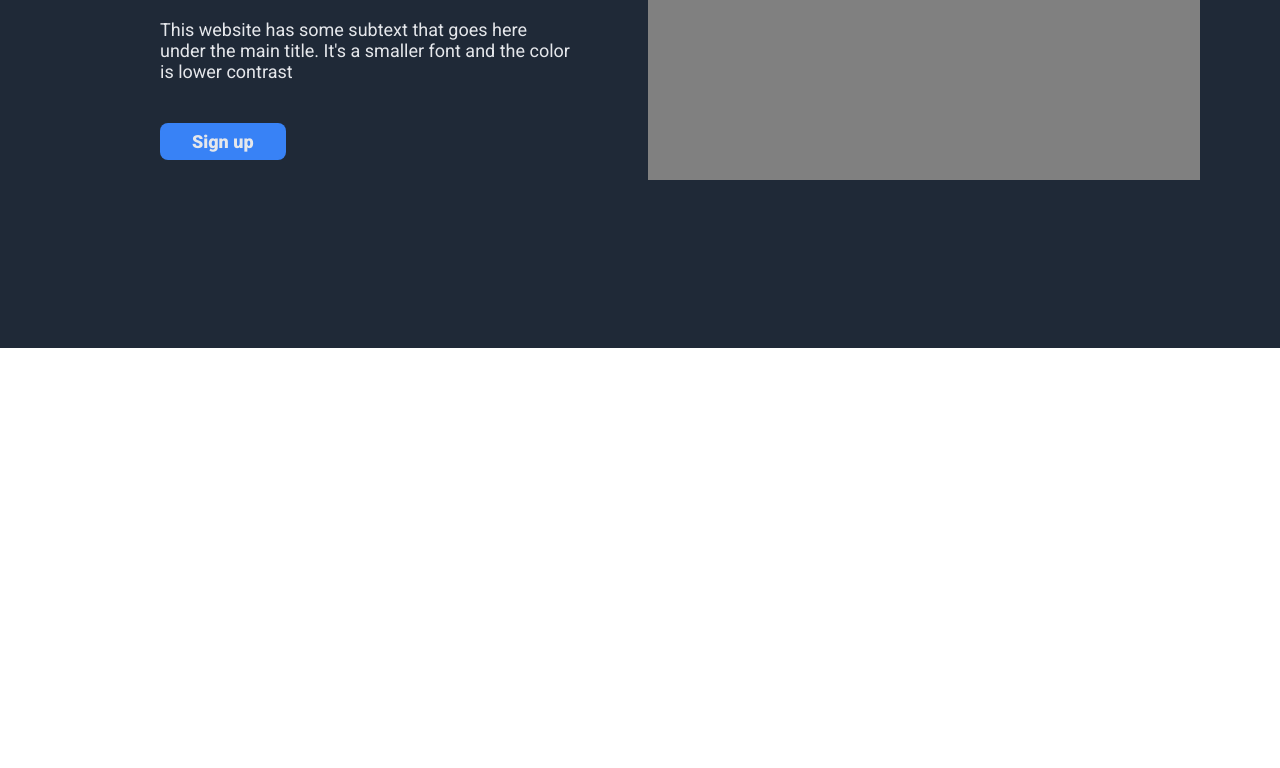
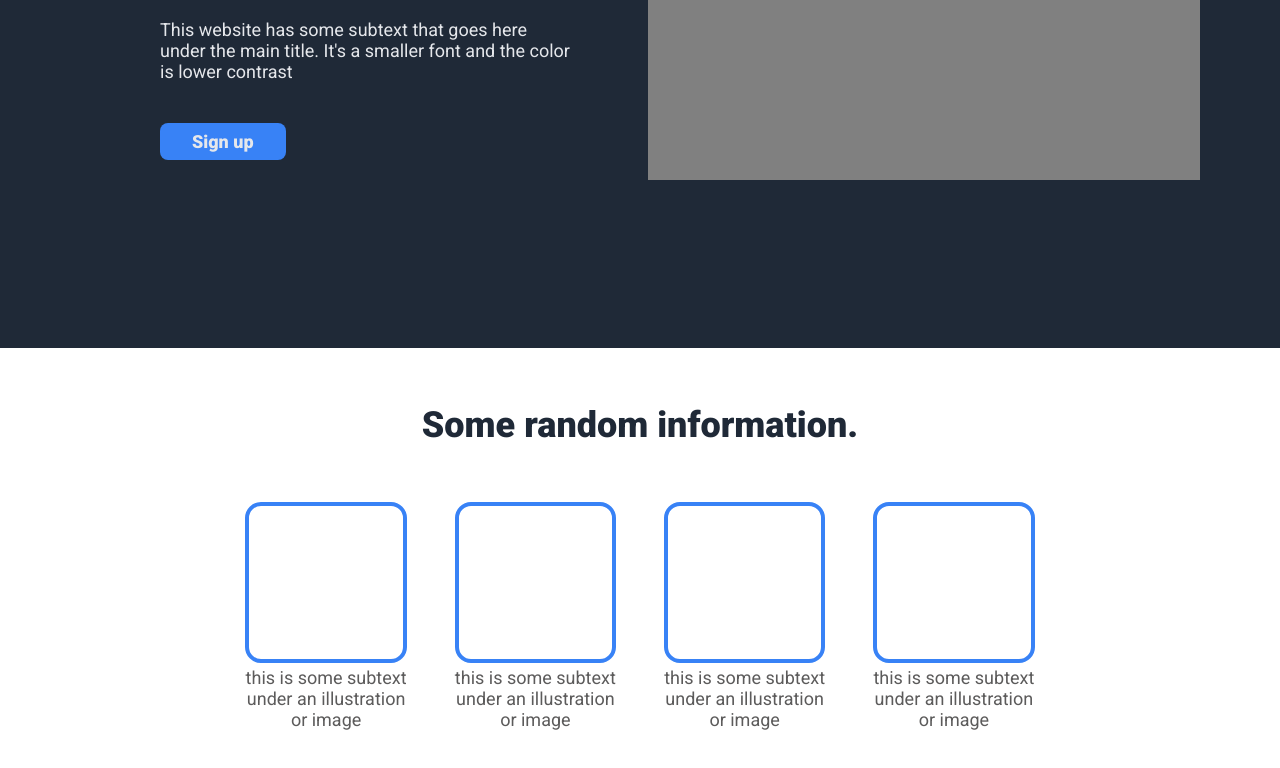
Before and after one commit to derm1llion/TOP_landing-page, a plain HTML site: page index.html in a window 1280 px wide. Shown: the part 372-1140 px from the top of the page. Before the commit the page ends 800 px from the top, so only its background shows below. Drawn offline with Linux system fonts and the light colour scheme.

Commit message:
Add information section

```diff
--- a/index.html
+++ b/index.html
@@ -30,5 +30,26 @@
             </div>
         </div>
     </div>
+    <div class="information">
+        <div class="information-title">Some random information.</div>
+        <ul class="information-items">
+            <li class="item">
+                <div class="item-illustration"></div>
+                <div class="item-subtext">this is some subtext under an illustration or image</div>
+            </li>
+            <li class="item">
+                <div class="item-illustration"></div>
+                <div class="item-subtext">this is some subtext under an illustration or image</div>
+            </li>
+            <li class="item">
+                <div class="item-illustration"></div>
+                <div class="item-subtext">this is some subtext under an illustration or image</div>
+            </li>
+            <li class="item">
+                <div class="item-illustration"></div>
+                <div class="item-subtext">this is some subtext under an illustration or image</div>
+            </li>
+        </ul>
+    </div>
 </body>
 </html>
--- a/style.css
+++ b/style.css
@@ -81,3 +81,49 @@
     background-color: gray;
     height: 50%;
 }
+
+
+.information {
+    display: flex;
+    flex-direction: column;
+    justify-content: center;
+    align-items: center;
+    gap: 56px;
+    margin-top: 56px;
+    margin-bottom: 112px;
+}
+
+.information-title {
+    font-size: 36px;
+    font-weight: 900;
+    color: #1f2937;
+}
+
+.information-items {
+    list-style-type: none;
+    margin: 0;
+    padding: 0;
+    display: flex;
+    flex-wrap: wrap;
+    justify-content: center;
+    width: 70%;
+    gap: 48px;
+}
+
+.information-items .item {
+    width: 18%;
+    text-align: center;
+}
+
+.information-items .item .item-illustration {
+    border: 4px solid #3882f6;
+    border-radius: 16px;
+    width: 100%;
+    aspect-ratio: 1/1;
+}
+
+.information-items .item .item-subtext {
+    margin-top: 4px;
+    font-size: 18px;
+    color: rgb(92, 91, 91);
+}
```
